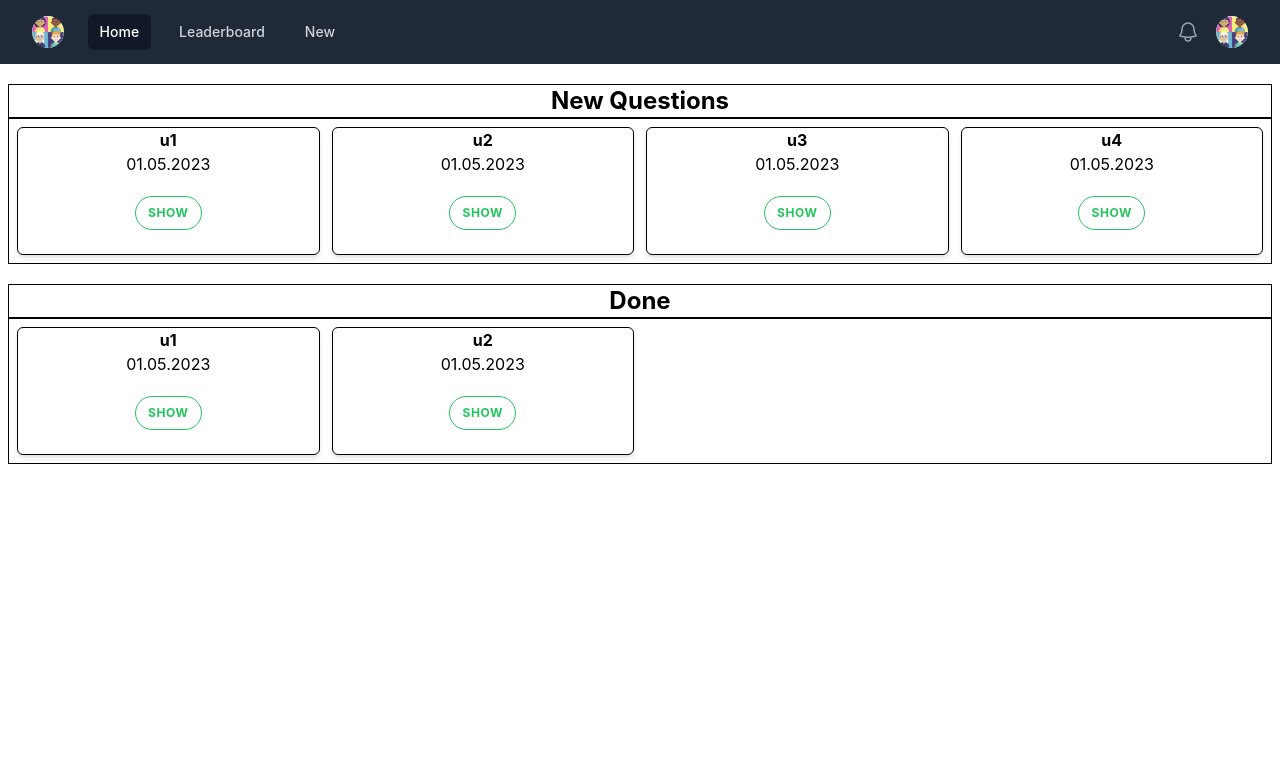
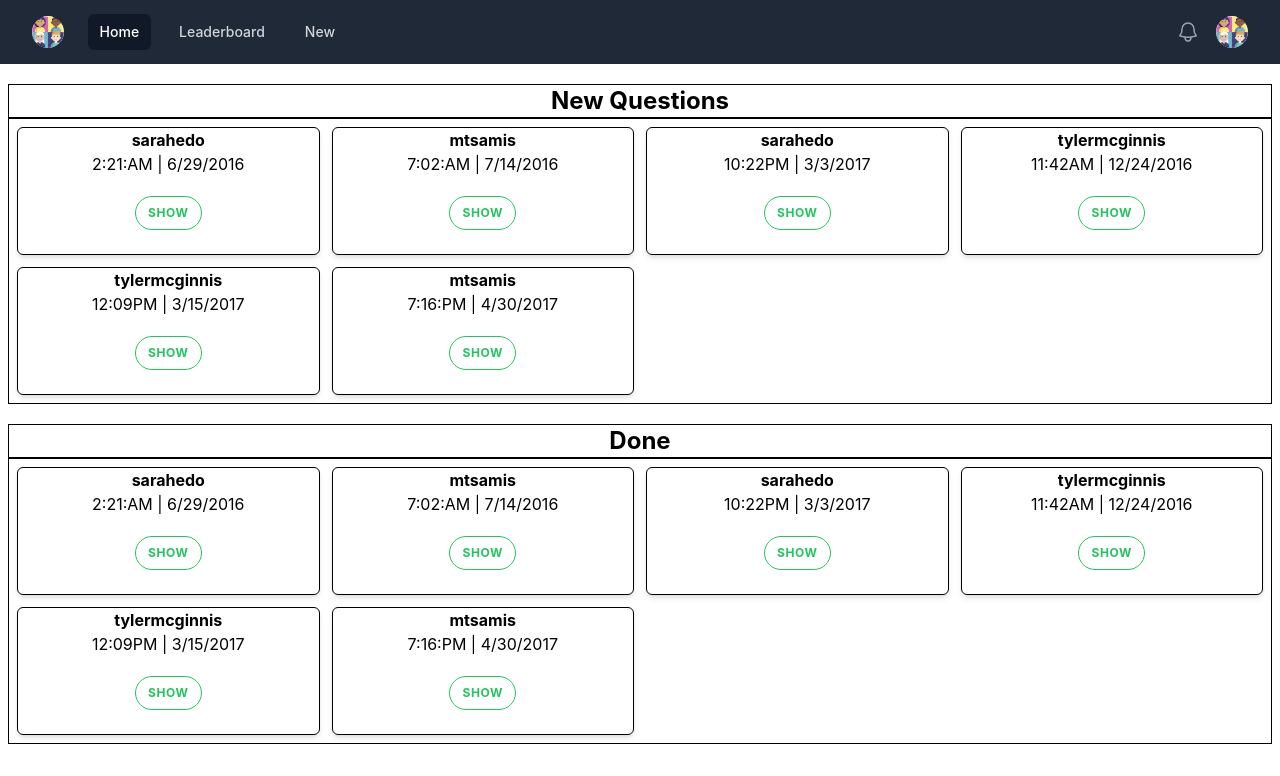
Before and after one commit to reneolverar/Udacity_05_React_Employee_Poll_App, a React (Create React App) app: page / in a window 1280 px wide. Shown: the top 776 px of the page. Built offline with nearby package versions, Linux system fonts and the light colour scheme.

Commit message:
feat: Connect dashboard to store

```diff
--- a/src/components/PollsDashboard.js
+++ b/src/components/PollsDashboard.js
@@ -1,97 +1,7 @@
+import { connect } from "react-redux";
 import QuestionsContainer from "./QuestionsContainer.js"
 
 const questionContainers = ["New Questions", "Done"]
-
-const questions = {
-    "New Questions": {
-        byId: {
-            q1: {
-                id: "q1",
-                author: "u1",
-                timestamp: "01.05.2023",
-                optionOne: {
-                    votes: ["u1"],
-                    text: "Example text",
-                },
-                optionTwo: {
-                    votes: ["u2"],
-                    text: "Example text",
-                },
-            },
-            q2: {
-                id: "q2",
-                author: "u2",
-                timestamp: "01.05.2023",
-                optionOne: {
-                    votes: ["u1"],
-                    text: "Example text",
-                },
-                optionTwo: {
-                    votes: ["u2"],
-                    text: "Example text",
-                },
-            },
-            q3: {
-                id: "q3",
-                author: "u3",
-                timestamp: "01.05.2023",
-                optionOne: {
-                    votes: ["u1"],
-                    text: "Example text",
-                },
-                optionTwo: {
-                    votes: ["u2"],
-                    text: "Example text",
-                },
-            },
-            q4: {
-                id: "q4",
-                author: "u4",
-                timestamp: "01.05.2023",
-                optionOne: {
-                    votes: ["u1"],
-                    text: "Example text",
-                },
-                optionTwo: {
-                    votes: ["u2"],
-                    text: "Example text",
-                },
-            },
-        },
-        allIds: ["q1", "q2", "q3", "q4"],
-    },
-    Done: {
-        byId: {
-            q5: {
-                id: "q5",
-                author: "u1",
-                timestamp: "01.05.2023",
-                optionOne: {
-                    votes: ["u1"],
-                    text: "Example text",
-                },
-                optionTwo: {
-                    votes: ["u2"],
-                    text: "Example text",
-                },
-            },
-            q6: {
-                id: "q6",
-                author: "u2",
-                timestamp: "01.05.2023",
-                optionOne: {
-                    votes: ["u1"],
-                    text: "Example text",
-                },
-                optionTwo: {
-                    votes: ["u2"],
-                    text: "Example text",
-                },
-            },
-        },
-        allIds: ["q5", "q6"],
-    },
-}
 
 export default function PollsDashboard() {
     return (
@@ -100,7 +10,6 @@ export default function PollsDashboard() {
                 <QuestionsContainer
                     key={container}
                     title={container}
-                    questions={questions[container]}
                 ></QuestionsContainer>
             ))}
         </div>
--- a/src/components/QuestionsContainer.js
+++ b/src/components/QuestionsContainer.js
@@ -1,14 +1,29 @@
 import Question from "./Question"
+import { connect } from "react-redux"
 
-export default function QuestionsContainer({ title, questions }) {
+function QuestionsContainer(props) {
     return (
         <div className="m-2 my-5">
-            <h1 className="text-2xl text-center font-bold border border-black">{title}</h1>
+            <h1 className="text-2xl text-center font-bold border border-black">
+                {props.title}
+            </h1>
             <div className="flex border border-black p-2 grid gap-3 grid-cols-2 md:grid-cols-3 lg:grid-cols-4">
-                {questions.allIds.map((id) => (
-                    <Question key={id} question={questions.byId[id]}></Question>
+                {props.sortedQuestionIds.map((id) => (
+                    <Question
+                        key={id}
+                        question={props.questions.byId[id]}
+                    ></Question>
                 ))}
             </div>
         </div>
     )
 }
+
+const mapStateToProps = ({ questions }) => ({
+    questions,
+    sortedQuestionIds: Object.keys(questions.byId).sort(
+        (a, b) => questions.byId[b].timestamp - questions.byId[a].timestamp
+    ),
+})
+
+export default connect(mapStateToProps)(QuestionsContainer)
```
